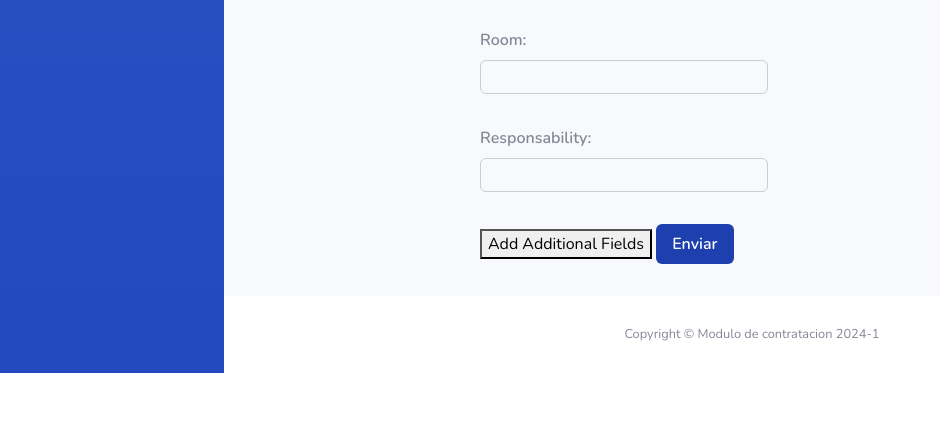
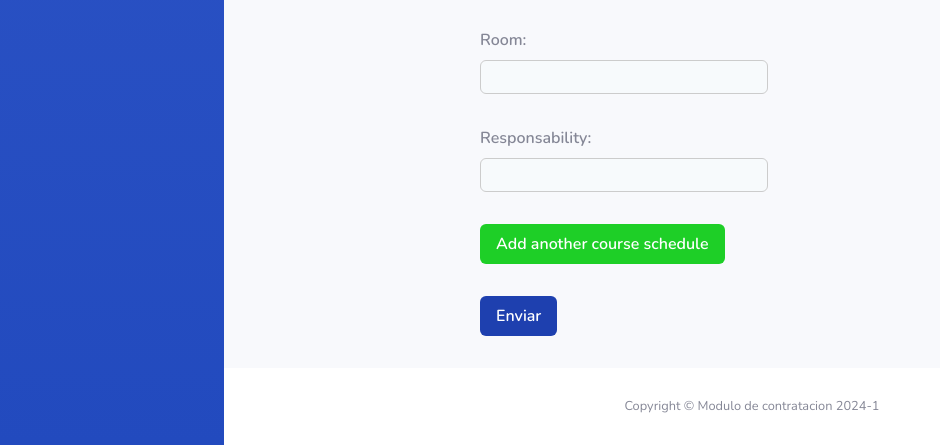
Before and after one commit to ICESI-PI1-2024A-G1/proyecto-t5, a Django app: page /hiring_app/request_creation/pos/ in a window 1280 px wide. Shown: the part 3124-3569 px from the top of the page, without its empty margins (0-940 px from the left). Before the commit the page ends 3497 px from the top, so only its background shows below. Run offline with Django 5.2, Linux system fonts and the light colour scheme; parts of the project's set-up code (start-up, migrations or seed data) failed here and were passed over; some libraries are stand-ins or nearby versions.

Commit message:
REF:BUILD: Modified add course schedule button

```diff
--- a/hiring_module/hiring_app/templates/request_creation/pos_request_form.html
+++ b/hiring_module/hiring_app/templates/request_creation/pos_request_form.html
@@ -253,7 +253,10 @@ Solicitudes de contratos CEX
             </div>
 
             <!-- Add course schedule -->
-            <button type="button" id="add-fields-btn">Add Additional Fields</button>
+            <div style="margin-bottom: 2rem;">
+                <button type="button" id="add-fields-btn"
+                    style="background-color: #1ecf27; color: #fff; font-weight: 600; padding: 0.5rem 1rem; border: none; border-radius: 0.375rem; cursor: pointer; transition: background-color 0.3s ease-in-out;">Add another course schedule</button>
+            </div>
 
             <!-- Submit -->
             <button type="submit"
```
